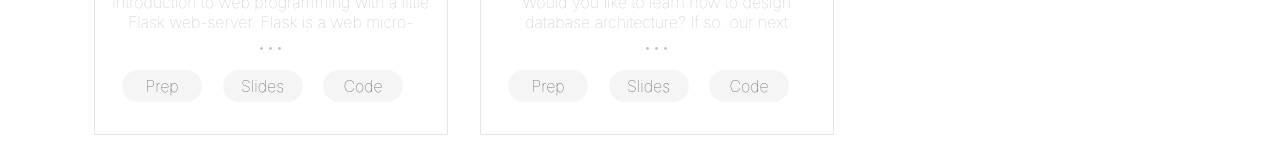
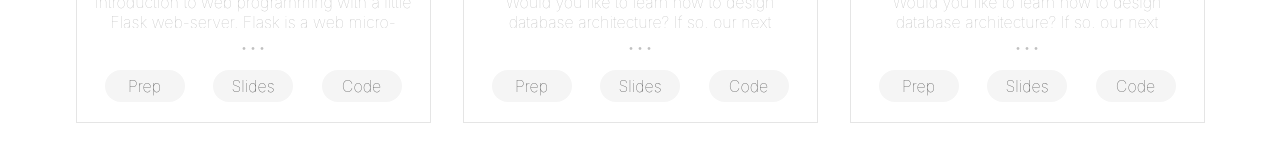
Before and after one commit to dsc-ucu-lviv/dsc-ucu-lviv.github.io, a React (Create React App) app in the folder single_page_app/: page / in a window 1280 px wide. Shown: the part 569-722 px from the top of the page. Built offline with nearby package versions, Linux system fonts and the light colour scheme; data requests are answered from the project's data file; the HTML template or start-up script is replaced by a standard one.

Commit message:
center the items

```diff
--- a/single_page_app/src/styles/materials_set__presentation.css
+++ b/single_page_app/src/styles/materials_set__presentation.css
@@ -54,9 +54,7 @@
 }
 
 .materials_set__presentation__content > .actionBar > a > button {
-    margin-top: 0.25rem;
-    margin-bottom: 1rem;
-    margin-right: 1rem;
+    margin: 0.25rem 0.75rem;
     width: 5rem;
     height: 2rem;
     border-radius: 12rem;
--- a/single_page_app/src/styles/shelf.css
+++ b/single_page_app/src/styles/shelf.css
@@ -1,8 +1,7 @@
 .main_shelf {
     display: flex;
     flex-wrap: wrap;
-    width: 95%;
-    margin: auto;
+    justify-content: center;
 }
 
 .main_shelf > * {
```
